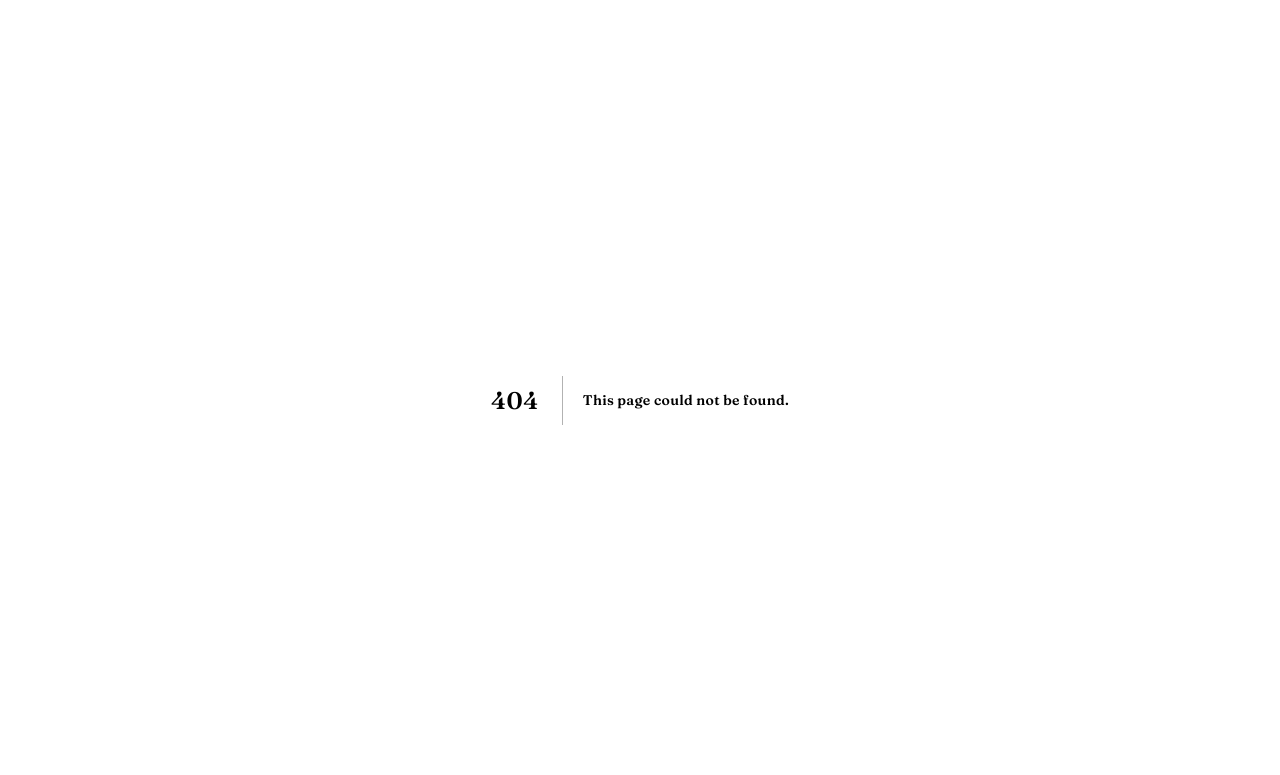
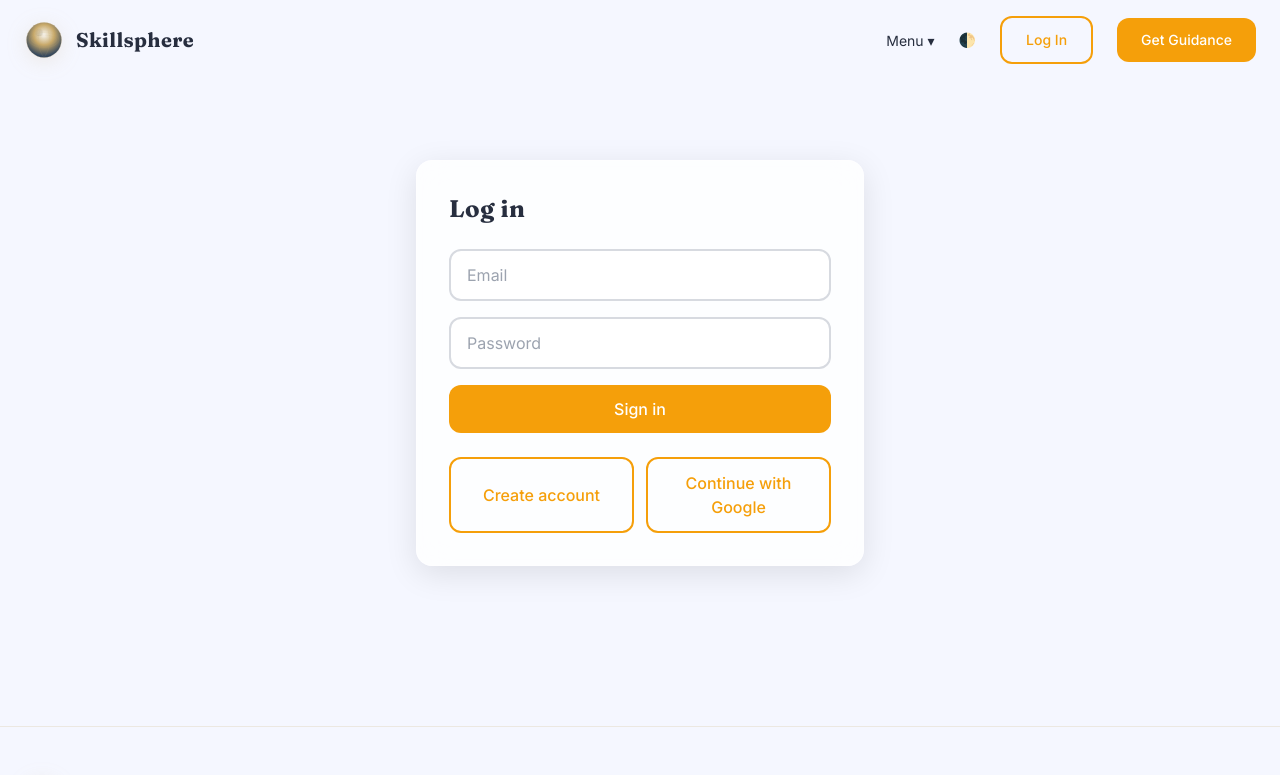
Before and after one commit to RamDharshan79/skillsphere, a Next.js app in the folder frontend/: page /login in a window 1280 px wide. Before the commit this address had no page. Shown: the top 775 px of the page. Built offline with nearby package versions, Linux system fonts and the light colour scheme; no server answers.

Commit message:
Brand: add sphere logo and link to home; Theme: improve dark contrast; Search: redesign with branded icon and domain chips, redirect to courses on submit; API: fix certificate param handling; Auth: add /login page and header link

```diff
--- a/frontend/components/Footer.jsx
+++ b/frontend/components/Footer.jsx
@@ -1,9 +1,15 @@
+import LogoSphere from './LogoSphere'
+import Link from 'next/link'
+
 export default function Footer() {
   return (
     <footer id="contact" className="mt-20 border-t border-[#c8a96a]/20">
       <div className="max-w-7xl mx-auto px-6 py-12 grid grid-cols-1 md:grid-cols-4 gap-8">
         <div>
-          <h3 className="text-2xl font-bold">Skill<span className="text-[#c8a96a]">Sphere</span></h3>
+          <Link href="/" aria-label="Go to homepage" className="flex items-center gap-3">
+            <LogoSphere size={36} />
+            <h3 className="text-2xl font-bold">Skill<span className="text-[#c8a96a]">Sphere</span></h3>
+          </Link>
           <p className="mt-2 text-sm text-[#7a869a]">We curate, verify, and guide learners along trusted paths.</p>
         </div>
         <div>
--- a/frontend/components/Header.jsx
+++ b/frontend/components/Header.jsx
@@ -1,4 +1,6 @@
 import { useState, useEffect } from 'react'
+import Link from 'next/link'
+import LogoSphere from './LogoSphere'
 
 export default function Header({ onToggleTheme }) {
   const [scrolled, setScrolled] = useState(false)
@@ -15,12 +17,10 @@ export default function Header({ onToggleTheme }) {
   return (
     <header className={`sticky top-0 z-50 px-6 py-4 transition-all duration-300 ${scrolled ? 'header-scroll' : 'bg-transparent'}`}>
       <div className="max-w-7xl mx-auto flex items-center justify-between">
-        <div className="flex items-center gap-3">
-          <div className="w-10 h-10 rounded-lg bg-gradient-to-br from-[hsl(38,92%,50%)] to-[hsl(195,86%,51%)] flex items-center justify-center">
-            <span className="text-white font-bold text-xl">S</span>
-          </div>
+        <Link href="/" aria-label="Go to homepage" className="flex items-center gap-3">
+          <LogoSphere size={40} />
           <h1 className="text-xl font-bold">Skillsphere</h1>
-        </div>
+        </Link>
 
         <nav className="hidden md:flex items-center gap-6">
           <div className="relative">
@@ -45,7 +45,7 @@ export default function Header({ onToggleTheme }) {
           >
             🌓
           </button>
-          <button className="btn-outline text-sm px-4 py-2">Log In</button>
+          <a href="/login" className="btn-outline text-sm px-4 py-2">Log In</a>
           <button className="btn-primary text-sm">Get Guidance</button>
         </nav>
 
--- /dev/null
+++ b/frontend/components/LogoSphere.jsx
@@ -0,0 +1,32 @@
+export default function LogoSphere({ size = 40, className = '' }) {
+  const s = size
+  return (
+    <svg
+      width={s}
+      height={s}
+      viewBox="0 0 64 64"
+      xmlns="http://www.w3.org/2000/svg"
+      aria-hidden="true"
+      className={`logo-sphere ${className}`}
+    >
+      <defs>
+        <radialGradient id="gsphere" cx="50%" cy="35%" r="65%">
+          <stop offset="0%" stopColor="#f7f5ef" stopOpacity="0.9" />
+          <stop offset="45%" stopColor="#c8a96a" />
+          <stop offset="100%" stopColor="#203a5c" />
+        </radialGradient>
+        <linearGradient id="glow" x1="0" x2="1" y1="0" y2="1">
+          <stop offset="0%" stopColor="#c8a96a" stopOpacity="0.35" />
+          <stop offset="100%" stopColor="#203a5c" stopOpacity="0.3" />
+        </linearGradient>
+      </defs>
+      <circle cx="32" cy="32" r="28" fill="url(#gsphere)" />
+      <circle cx="32" cy="32" r="28" fill="none" stroke="#c8a96a" strokeOpacity="0.35" strokeWidth="1" />
+      <ellipse cx="32" cy="32" rx="20" ry="8" fill="none" stroke="#c8a96a" strokeOpacity="0.25" strokeWidth="0.8" />
+      <ellipse cx="32" cy="32" rx="24" ry="12" fill="none" stroke="#c8a96a" strokeOpacity="0.2" strokeWidth="0.8" />
+      <path d="M32 4 C 44 18, 44 46, 32 60" fill="none" stroke="#c8a96a" strokeOpacity="0.2" strokeWidth="0.9" />
+      <path d="M32 4 C 20 18, 20 46, 32 60" fill="none" stroke="#c8a96a" strokeOpacity="0.2" strokeWidth="0.9" />
+      <circle cx="24" cy="20" r="6" fill="url(#glow)" opacity="0.35" />
+    </svg>
+  )
+}
--- a/frontend/components/SearchFilters.jsx
+++ b/frontend/components/SearchFilters.jsx
@@ -1,4 +1,5 @@
 const LEVELS = ['Beginner', 'Intermediate', 'Advanced']
+import LogoSphere from './LogoSphere'
 
 export default function SearchFilters({ filters, onChange, domains }) {
   return (
@@ -22,46 +23,34 @@ export default function SearchFilters({ filters, onChange, domains }) {
           </p>
         </div>
 
-        <div className="glass-card rounded-2xl p-8 max-w-4xl mx-auto space-y-4">
+        <div className="glass-card rounded-2xl p-8 max-w-4xl mx-auto space-y-5">
+          <div className="relative">
+            <div className="absolute left-4 top-1/2 -translate-y-1/2">
+              <LogoSphere size={24} />
+            </div>
             <input
               type="text"
               value={filters.search}
               onChange={e => onChange({ ...filters, search: e.target.value })}
+              onKeyDown={e => { if (e.key === 'Enter') { e.preventDefault(); document.getElementById('courses')?.scrollIntoView({ behavior: 'smooth' }) } }}
               placeholder="Search courses, skills, or topics..."
-            className="w-full px-5 py-4 rounded-xl bg-background border-2 border-border focus:border-[hsl(38,92%,50%)] focus:outline-none transition-colors"
+              className="w-full pl-12 pr-5 py-4 rounded-xl bg-background border-2 border-border focus:border-[hsl(38,92%,50%)] focus:outline-none transition-colors"
+              aria-label="Search courses"
             />
-          <div className="grid grid-cols-1 md:grid-cols-3 gap-4">
-            <select
-              value={filters.domain || ''}
-              onChange={e => onChange({ ...filters, domain: e.target.value || undefined })}
-              className="px-5 py-4 rounded-xl bg-background border-2 border-border focus:border-[hsl(38,92%,50%)] focus:outline-none transition-colors"
-            >
-              <option value="">All Domains</option>
-              {domains.map(d => (
-                <option key={d} value={d}>{d}</option>
+          </div>
+
+          <div className="flex flex-wrap items-center gap-3">
+            {domains.slice(0, 8).map(d => (
+              <button
+                key={d}
+                className={`chip ${filters.domain === d ? 'chip-active' : ''}`}
+                onClick={() => onChange({ ...filters, domain: filters.domain === d ? undefined : d })}
+                type="button"
+                aria-pressed={filters.domain === d}
+              >{d}</button>
             ))}
-            </select>
-            <select
-              value={filters.level || ''}
-              onChange={e => onChange({ ...filters, level: e.target.value || undefined })}
-              className="px-5 py-4 rounded-xl bg-background border-2 border-border focus:border-[hsl(38,92%,50%)] focus:outline-none transition-colors"
-            >
-              <option value="">All Levels</option>
-              {LEVELS.map(l => (
-                <option key={l} value={l}>{l}</option>
-              ))}
-            </select>
-            <label className="flex items-center gap-3 px-5 py-4 rounded-xl bg-background border-2 border-border cursor-pointer hover:border-[hsl(38,92%,50%)] transition-colors">
-              <input
-                type="checkbox"
-                checked={filters.certificateAvailable || false}
-                onChange={e => onChange({ ...filters, certificateAvailable: e.target.checked })}
-                className="w-5 h-5 accent-[hsl(38,92%,50%)]"
-              />
-              <span className="text-sm font-medium">Certificate</span>
-            </label>
           </div>
-          <button className="btn-primary w-full text-lg py-4">Search Courses →</button>
+          <button className="btn-primary w-full text-lg py-4" onClick={() => document.getElementById('courses')?.scrollIntoView({ behavior: 'smooth' })}>Search Courses →</button>
         </div>
       </div>
     </section>
--- a/frontend/lib/api.js
+++ b/frontend/lib/api.js
@@ -8,7 +8,7 @@ export async function getCourses(params = {}) {
   if (params.search) q.set('search', params.search)
   if (params.domain) q.set('domain', params.domain)
   if (params.level) q.set('level', params.level)
-  if (typeof params.certificateAvailable === 'boolean') q.set('certificateAvailable', String(params.certificateAvailable))
+  if (params.certificateAvailable === true) q.set('certificateAvailable', 'true')
   const res = await fetch(`${BASE_URL}/api/courses?${q.toString()}`)
   if (!res.ok) throw new Error('Failed to load courses')
   return res.json()
--- a/frontend/pages/index.jsx
+++ b/frontend/pages/index.jsx
@@ -12,7 +12,7 @@ import Footer from '../components/Footer'
 
 export default function HomePage() {
   const [dark, setDark] = useState(false)
-  const [filters, setFilters] = useState({ search: '', domain: undefined, level: undefined, certificateAvailable: false })
+  const [filters, setFilters] = useState({ search: '', domain: undefined, level: undefined })
   const [domains, setDomains] = useState([])
   const [featured, setFeatured] = useState([])
   const [courses, setCourses] = useState([])
@@ -53,7 +53,7 @@ export default function HomePage() {
         setError('Failed')
       })
       .finally(() => setLoading(false))
-  }, [filters.search, filters.domain, filters.level, filters.certificateAvailable])
+  }, [filters.search, filters.domain, filters.level])
 
   return (
     <div className="min-h-screen">
--- /dev/null
+++ b/frontend/pages/login.jsx
@@ -0,0 +1,102 @@
+import { useState } from 'react'
+import Header from '../components/Header'
+import Footer from '../components/Footer'
+import { app } from '../lib/firebaseConfig'
+import { getAuth, signInWithEmailAndPassword, createUserWithEmailAndPassword, GoogleAuthProvider, signInWithPopup } from 'firebase/auth'
+
+export default function LoginPage() {
+  const [email, setEmail] = useState('')
+  const [password, setPassword] = useState('')
+  const [loading, setLoading] = useState(false)
+  const [error, setError] = useState('')
+  const [message, setMessage] = useState('')
+
+  async function handleSignIn(e) {
+    e.preventDefault()
+    setLoading(true)
+    setError('')
+    setMessage('')
+    try {
+      if (!app) throw new Error('Firebase is not configured')
+      const auth = getAuth(app)
+      await signInWithEmailAndPassword(auth, email, password)
+      setMessage('Signed in')
+    } catch (err) {
+      setError('Failed to sign in')
+    } finally {
+      setLoading(false)
+    }
+  }
+
+  async function handleSignUp() {
+    setLoading(true)
+    setError('')
+    setMessage('')
+    try {
+      if (!app) throw new Error('Firebase is not configured')
+      const auth = getAuth(app)
+      await createUserWithEmailAndPassword(auth, email, password)
+      setMessage('Account created')
+    } catch (err) {
+      setError('Failed to create account')
+    } finally {
+      setLoading(false)
+    }
+  }
+
+  async function handleGoogle() {
+    setLoading(true)
+    setError('')
+    setMessage('')
+    try {
+      if (!app) throw new Error('Firebase is not configured')
+      const auth = getAuth(app)
+      const provider = new GoogleAuthProvider()
+      await signInWithPopup(auth, provider)
+      setMessage('Signed in with Google')
+    } catch (err) {
+      setError('Google sign-in failed')
+    } finally {
+      setLoading(false)
+    }
+  }
+
+  return (
+    <div className="min-h-screen">
+      <Header onToggleTheme={() => {}} />
+      <section className="px-6 py-20">
+        <div className="max-w-md mx-auto">
+          <div className="glass-card rounded-2xl p-8 space-y-6">
+            <h2 className="text-2xl font-bold">Log in</h2>
+            {error ? <div className="text-red-500 text-sm">{error}</div> : null}
+            {message ? <div className="text-green-600 text-sm">{message}</div> : null}
+            <form onSubmit={handleSignIn} className="space-y-4">
+              <input
+                type="email"
+                value={email}
+                onChange={e => setEmail(e.target.value)}
+                placeholder="Email"
+                className="w-full px-4 py-3 rounded-xl bg-background border-2 border-border focus:border-[hsl(38,92%,50%)] focus:outline-none"
+                required
+              />
+              <input
+                type="password"
+                value={password}
+                onChange={e => setPassword(e.target.value)}
+                placeholder="Password"
+                className="w-full px-4 py-3 rounded-xl bg-background border-2 border-border focus:border-[hsl(38,92%,50%)] focus:outline-none"
+                required
+              />
+              <button type="submit" className="btn-primary w-full" disabled={loading}>{loading ? 'Please wait…' : 'Sign in'}</button>
+            </form>
+            <div className="flex gap-3">
+              <button className="btn-outline flex-1" onClick={handleSignUp} disabled={loading}>Create account</button>
+              <button className="btn-outline flex-1" onClick={handleGoogle} disabled={loading}>Continue with Google</button>
+            </div>
+          </div>
+        </div>
+      </section>
+      <Footer />
+    </div>
+  )
+}
--- a/frontend/styles/globals.css
+++ b/frontend/styles/globals.css
@@ -20,8 +20,8 @@
   .dark {
     --background: 222 84% 4.9%;
     --foreground: 210 40% 98%;
-    --primary: 210 40% 98%;
-    --primary-foreground: 222 47% 11.2%;
+    --primary: 38 92% 50%;
+    --primary-foreground: 0 0% 10%;
     --accent: 195 86% 51%;
     --card: 222 47% 11.2%;
     --card-foreground: 210 40% 98%;
@@ -94,6 +94,32 @@ h1, h2, h3, h4, h5, h6 {
   background: hsla(var(--primary), 0.1);
 }
 
+.chip {
+  display: inline-flex;
+  align-items: center;
+  gap: 0.4rem;
+  padding: 0.35rem 0.75rem;
+  border: 1px solid hsl(var(--border));
+  border-radius: var(--radius);
+  font-size: 0.85rem;
+  color: hsl(var(--foreground));
+  background: hsl(var(--card));
+  transition: all 0.2s ease;
+}
+
+.chip:hover { border-color: hsl(var(--primary)); }
+
+.chip-active {
+  border-color: hsl(var(--primary));
+  box-shadow: 0 0 0 2px hsla(var(--primary), 0.15) inset;
+}
+
+.logo-sphere { filter: drop-shadow(0 4px 10px rgba(200,169,106,.18)); }
+.dark .logo-sphere { filter: drop-shadow(0 6px 14px rgba(200,169,106,.28)); }
+
+.logo-sphere { filter: drop-shadow(0 4px 10px rgba(200,169,106,.18)); }
+.dark .logo-sphere { filter: drop-shadow(0 6px 14px rgba(200,169,106,.28)); }
+
 .accent-bar {
   border-left: 4px solid hsl(var(--primary));
 }
```
Lines whose indentation alone changed are shown as unchanged.
